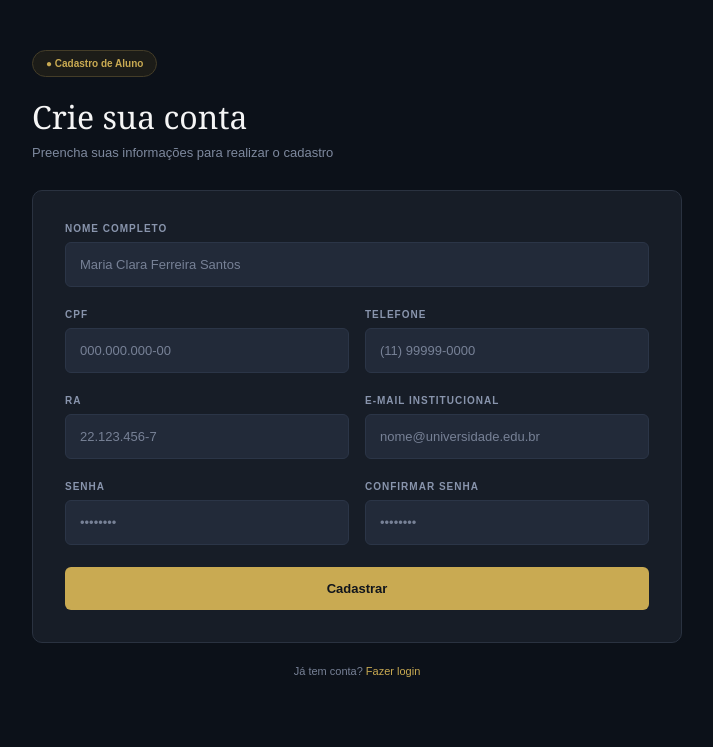
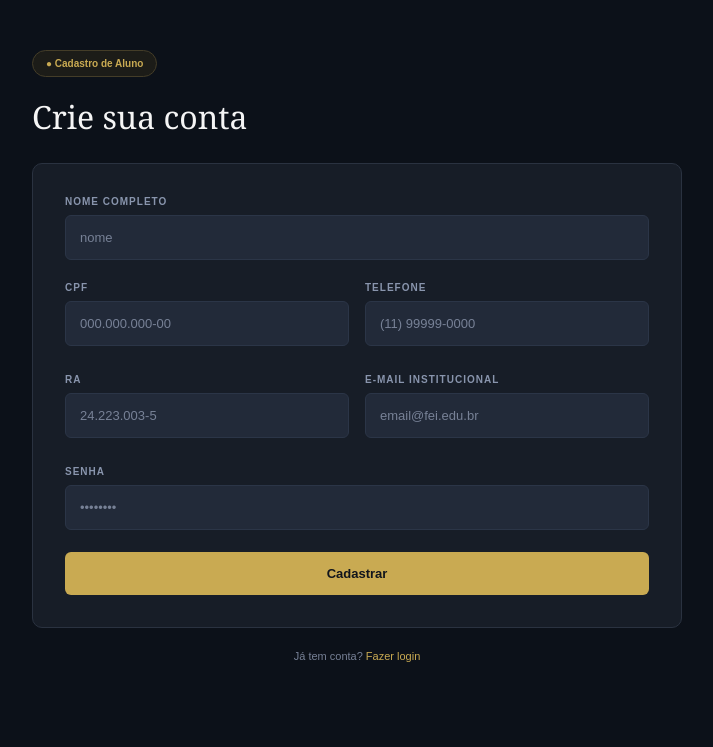
Before and after one commit to OrlandoOnabe/ArtemisBlanck, a FastAPI app: page /cadastro/aluno in a window 1280 px wide. Shown: the part 70-817 px from the top of the page, without its empty margins (283-996 px from the left). After the commit the page ends 732 px from the top, so only its background shows below. Run offline with FastAPI, Linux system fonts and the light colour scheme; parts of the project's set-up code (start-up, migrations or seed data) failed here and were passed over.

Commit message:
Update cadastro_aluno.html

```diff
--- a/templates/cadastro_aluno.html
+++ b/templates/cadastro_aluno.html
@@ -7,20 +7,26 @@
 
     <title>Cadastro de Aluno | Artemis</title>
 
-    <link rel="stylesheet" href="../static/css/cadastro_aluno.css">
+    <link rel="stylesheet" href="/static/css/cadastro_aluno.css">
 </head>
 
 <body>
 
     <header>
-        <div class="logo">
-            <div class="logo-simbolo">A</div>
+
+        <a href="/login" class="logo">
+
+            <div class="logo-simbolo">
+                A
+            </div>
 
             <div>
                 <h2>Artemis</h2>
                 <span>BLANCK</span>
             </div>
-        </div>
+
+        </a>
+
     </header>
 
 
@@ -29,123 +35,175 @@
         <section class="cadastro-container">
 
             <div class="tag">
-                <span>●</span>
-                Cadastro de Aluno
+                ● Cadastro de Aluno
             </div>
 
             <h1>Crie sua conta</h1>
 
-            <p class="subtitulo">
-                Preencha suas informações para realizar o cadastro
-            </p>
+            <br>
+            {% if sucesso %}
+                <div class="mensagem-sucesso">
+                    {{ sucesso }}
+                </div>
+            {% endif %}
 
 
-            <form class="formulario">
+            <form
+                class="formulario"
+                action="/cadastro/aluno"
+                method="post"
+            >
 
-                <!-- Nome -->
+                <div class="campo">
 
-                <div class="campo campo-completo">
-                    <label for="nome">NOME COMPLETO</label>
+                    <label for="nome">
+                        NOME COMPLETO
+                    </label>
 
                     <input
                         type="text"
                         id="nome"
                         name="nome"
-                        placeholder="Maria Clara Ferreira Santos"
+                        placeholder="nome"
+                        maxlength="100"
+                        required
                     >
+
                 </div>
 
-
-                <!-- CPF + Telefone -->
 
                 <div class="linha">
 
                     <div class="campo">
-                        <label for="cpf">CPF</label>
+
+                        <label for="cpf">
+                            CPF
+                        </label>
 
                         <input
                             type="text"
                             id="cpf"
                             name="cpf"
                             placeholder="000.000.000-00"
+                            pattern="[0-9]{3}\.[0-9]{3}\.[0-9]{3}-[0-9]{2}"
+                            maxlength="14"
+                            title="Digite o CPF no formato 000.000.000-00"
+                            required
                         >
+                         <p class="erro-campo" id="erro-cpf">
+                            {% if campo_erro == "cpf" %}
+                                {{ erro }}
+                            {% endif %}
+                        </p>
+
                     </div>
 
+
                     <div class="campo">
-                        <label for="telefone">TELEFONE</label>
+
+                        <label for="telefone">
+                            TELEFONE
+                        </label>
 
                         <input
                             type="tel"
                             id="telefone"
                             name="telefone"
                             placeholder="(11) 99999-0000"
+                            pattern="\([0-9]{2}\) [0-9]{5}-[0-9]{4}"
+                            maxlength="15"
+                            title="Digite o telefone no formato (11) 99999-0000"
+                            required
                         >
+                        <p class="erro-campo" id="erro-telefone">
+                            {% if campo_erro == "telefone" %}
+                                {{ erro }}
+                            {% endif %}
+                        </p>
                     </div>
 
                 </div>
 
 
-                <!-- RA + Email -->
-
                 <div class="linha">
 
                     <div class="campo">
-                        <label for="ra">RA</label>
+
+                        <label for="ra">
+                            RA
+                        </label>
 
                         <input
                             type="text"
                             id="ra"
                             name="ra"
-                            placeholder="22.123.456-7"
+                            placeholder="24.223.003-5"
+                            pattern="[0-9]{2}\.[0-9]{3}\.[0-9]{3}-[0-9]"
+                            maxlength="12"
+                            title="Digite o RA no formato 24.223.003-5"
+                            required
                         >
+                        <p class="erro-campo" id="erro-ra">
+                            {% if campo_erro == "ra" %}
+                                {{ erro }}
+                            {% endif %}
+                        </p>
+
                     </div>
 
+
                     <div class="campo">
-                        <label for="email">E-MAIL INSTITUCIONAL</label>
+
+                        <label for="email">
+                            E-MAIL INSTITUCIONAL
+                        </label>
 
                         <input
                             type="email"
-                            id="email"
                             name="email"
-                            placeholder="nome@universidade.edu.br"
+                            placeholder="email@fei.edu.br"
+                            pattern="^[^@\s]+@[^@\s]+\.[^@\s]+$"
+                            title="Digite um e-mail válido, como nome@dominio.com"
+                            required
                         >
+                        <p class="erro-campo" id="erro-email">
+                            {% if campo_erro == "email" %}
+                                {{ erro }}
+                            {% endif %}
+                        </p>
+
                     </div>
 
                 </div>
 
 
-                <!-- Senhas -->
-
                 <div class="linha">
 
                     <div class="campo">
-                        <label for="senha">SENHA</label>
+
+                        <label for="senha">
+                            SENHA
+                        </label>
 
                         <input
                             type="password"
                             id="senha"
                             name="senha"
                             placeholder="••••••••"
+                            maxlength="50"
+                            title="A senha deve possuir pelo menos 8 caracteres"
+                            required
                         >
-                    </div>
 
-                    <div class="campo">
-                        <label for="confirmar-senha">
-                            CONFIRMAR SENHA
-                        </label>
-
-                        <input
-                            type="password"
-                            id="confirmar-senha"
-                            name="confirmar_senha"
-                            placeholder="••••••••"
-                        >
                     </div>
 
                 </div>
 
 
-                <button type="submit" class="botao-cadastrar">
+                <button
+                    type="submit"
+                    class="botao-cadastrar"
+                >
                     Cadastrar
                 </button>
 
@@ -154,12 +212,53 @@
 
             <p class="login">
                 Já tem conta?
-                <a href="login.html">Fazer login</a>
+                <a href="/login">Fazer login</a>
             </p>
 
         </section>
 
     </main>
+<script>
+    const campos = [
+        {
+            input: document.getElementById("cpf"),
+            erro: document.getElementById("erro-cpf"),
+            mensagem: "Digite o CPF no formato 000.000.000-00."
+        },
+        {
+            input: document.getElementById("telefone"),
+            erro: document.getElementById("erro-telefone"),
+            mensagem: "Digite o telefone no formato (00) 00000-0000."
+        },
+        {
+            input: document.getElementById("ra"),
+            erro: document.getElementById("erro-ra"),
+            mensagem: "Digite o RA no formato 00.000.000-0."
+        },
+        {
+            input: document.getElementById("email"),
+            erro: document.getElementById("erro-email"),
+            mensagem: "Digite um e-mail válido."
+        }
+    ];
+
+    campos.forEach(function(campo) {
+
+        campo.input.addEventListener("invalid", function(event) {
+
+            if (!campo.input.validity.valueMissing) {
+                event.preventDefault();
+                campo.erro.textContent = campo.mensagem;
+            }
+
+        });
+
+        campo.input.addEventListener("input", function() {
+            campo.erro.textContent = "";
+        });
+
+    });
+</script>
 
 </body>
 
```
